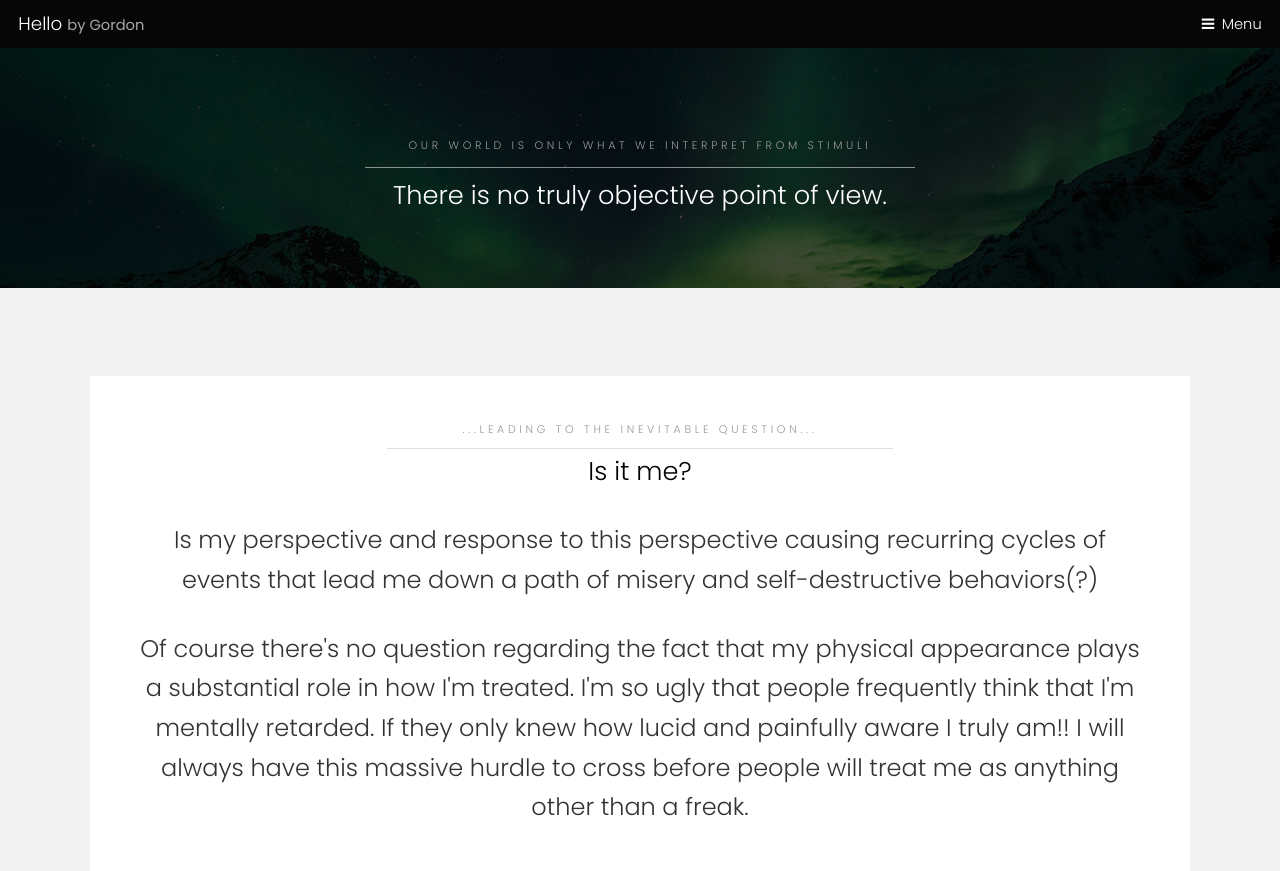
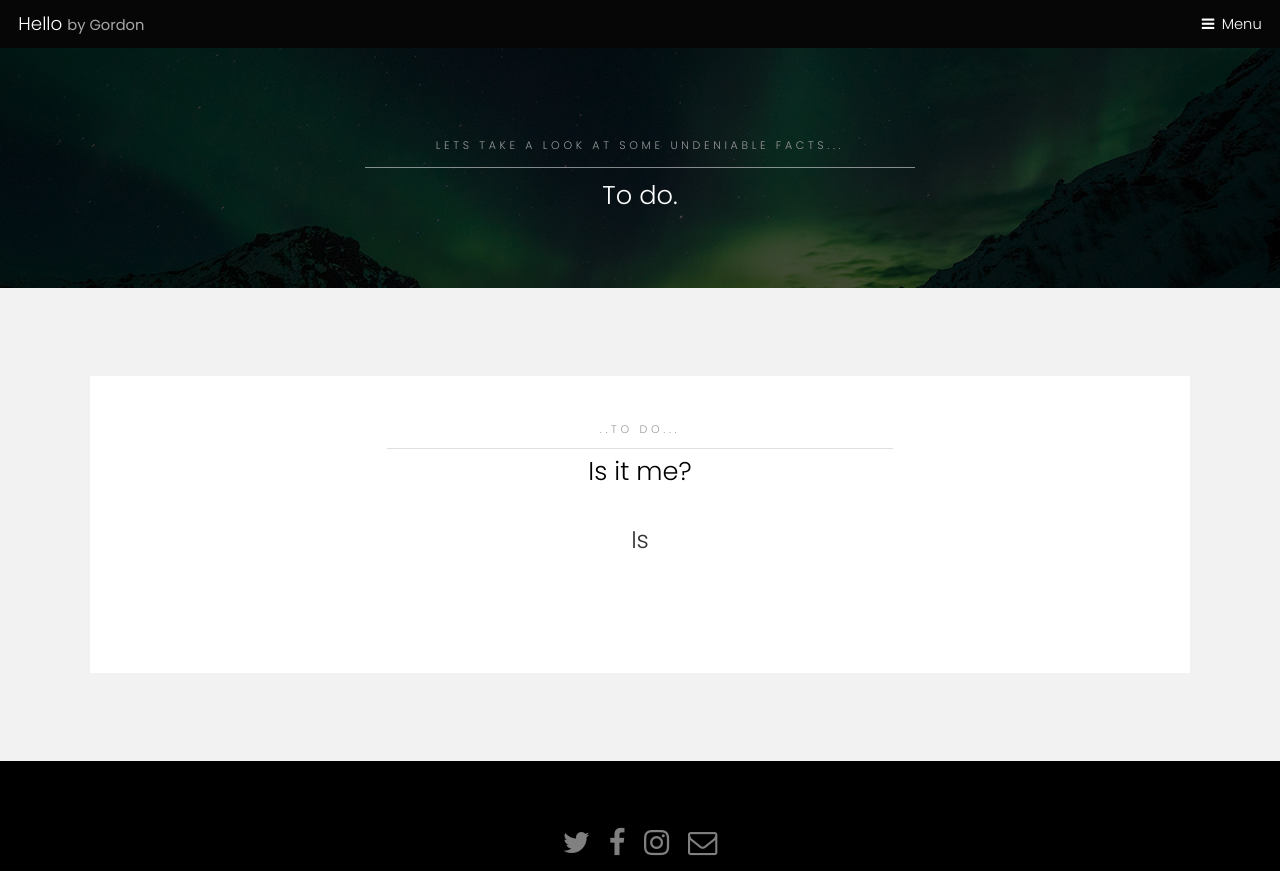
Before and after one commit to iamgordo/iamgordo.github.io, a plain HTML site: page generic.html in a window 1280 px wide. Shown: the top 871 px of the page. Drawn offline with Linux system fonts and the light colour scheme.

Commit message:
change of theme and message

```diff
--- a/generic.html
+++ b/generic.html
@@ -31,8 +31,8 @@
 			<section id="One" class="wrapper style3">
 				<div class="inner">
 					<header class="align-center">
-						<p>our world is only what we interpret from stimuli</p>
-						<h2>There is no truly objective point of view.</h2>
+						<p>lets take a look at some undeniable facts...</p>
+						<h2>To do.</h2>
 					</header>
 				</div>
 			</section>
@@ -43,11 +43,11 @@
 					<div class="box">
 						<div class="content">
 							<header class="align-center">
-								<p>...leading to the inevitable question...</p>
+								<p>..To do...</p>
 								<h2>Is it me?</h2>
 							</header>
-							<p>Is my perspective and response to this perspective causing recurring cycles of events that lead me down a path of misery and self-destructive behaviors(?) </p>
-							<p>Of course there's no question regarding the fact that my physical appearance plays a substantial role in how I'm treated. I'm so ugly that people frequently think that I'm mentally retarded. If they only knew how lucid and painfully aware I truly am!! I will always have this massive hurdle to cross before people will treat me as anything other than a freak.</p>
+							<p>Is</p>
+							<p>&nbsp;</p>
 						</div>
 					</div>
 				</div>
```
Also changed, not shown: index.html (+3 -3 lines).
